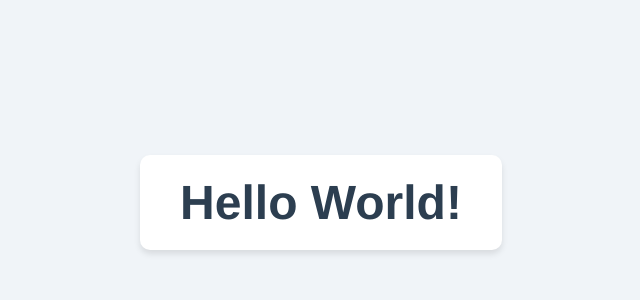
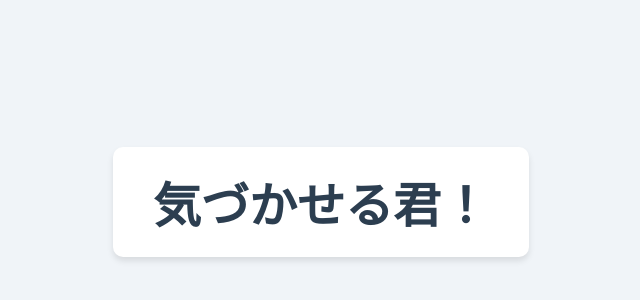
Before and after one commit to naruse-4869/ntut_enPiT2026_1, a plain HTML site: page index.html in a window 1280 px wide. Shown: the part 198-498 px from the top of the page, without its empty margins (319-959 px from the left). Drawn offline with Linux system fonts and the light colour scheme.

Commit message:
プロダクト名を表示しました

```diff
--- a/index.html
+++ b/index.html
@@ -44,7 +44,7 @@
             const targetElement = document.getElementById("target");
 
             // 取得した要素の中に「Hello World!」というテキストを挿入する
-            targetElement.textContent = "Hello World!";
+            targetElement.textContent = "気づかせる君！";
         });
     </script>
 
```
